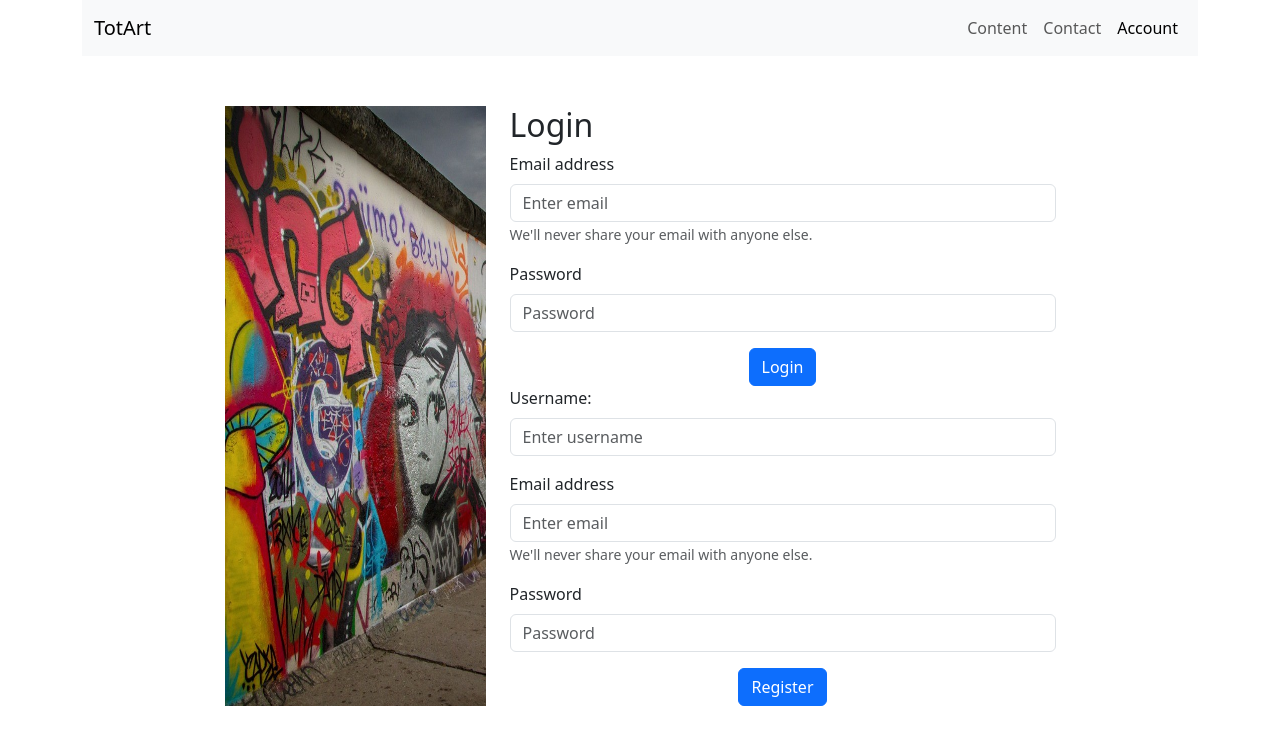
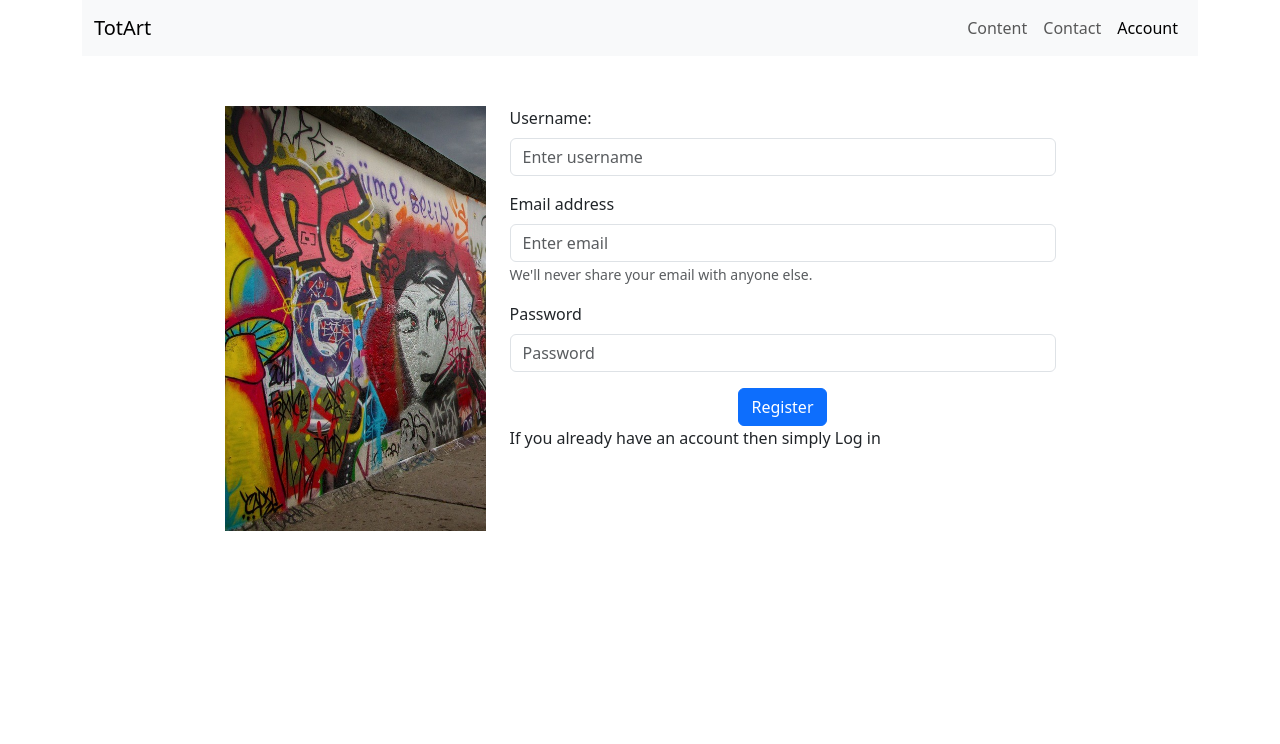
Before and after one commit to RZajacc/totArt, a React (Vite) app in the folder client/: page /account in a window 1280 px wide. Shown: the top 744 px of the page. Built offline with nearby package versions, Linux system fonts and the light colour scheme; the HTML template or start-up script is replaced by a standard one.

Commit message:
register and login are now rendered conditionally

```diff
--- a/client/src/components/ImageUpload.tsx
+++ b/client/src/components/ImageUpload.tsx
@@ -28,6 +28,7 @@ function ImageUpload() {
         requestOptions
       );
       const result = (await response.json()) as UserImage;
+      console.log(result);
       //   setNewUser({ ...newUser, userImage: result.userImage });
     } catch (error) {
       console.log(error);
--- a/client/src/components/Login.tsx
+++ b/client/src/components/Login.tsx
@@ -18,7 +18,11 @@ type LoggingResponse = {
   token: string;
 };
 
-function Login() {
+type Props = {
+  setLogReg: (status: string) => void;
+};
+
+function Login({ setLogReg }: Props) {
   const [loginCredentials, setLoginCredentials] =
     useState<LoginCredentials | null>(null);
 
@@ -82,9 +86,12 @@ function Login() {
     }
   }, []);
 
+  const handleChangeState = () => {
+    setLogReg("register");
+  };
+
   return (
     <div>
-      <h2>Login</h2>
       <div>
         <Form onSubmit={handleSubmitLogin}>
           <Form.Group className="mb-3" controlId="formBasicEmail">
@@ -116,6 +123,12 @@ function Login() {
             </Button>
           </div>
         </Form>
+        <p>
+          If you dont have your account yet, please{" "}
+          <span className="statusHandler" onClick={handleChangeState}>
+            Register
+          </span>
+        </p>
       </div>
     </div>
   );
--- a/client/src/components/Register.tsx
+++ b/client/src/components/Register.tsx
@@ -2,7 +2,11 @@ import { Button, Form } from "react-bootstrap";
 import { ChangeEvent, FormEvent, useState } from "react";
 import { User } from "../types/types";
 
-function Register() {
+type Props = {
+  setLogReg: (status: string) => void;
+};
+
+function Register({ setLogReg }: Props) {
   const [newUser, setNewUser] = useState<User>({
     userName: "",
     email: "",
@@ -38,6 +42,10 @@ function Register() {
     } catch (error) {
       console.log(error);
     }
+  };
+
+  const handleChangeState = () => {
+    setLogReg("login");
   };
 
   return (
@@ -82,6 +90,12 @@ function Register() {
           </Button>
         </div>
       </Form>
+      <p>
+        If you already have an account then simply{" "}
+        <span className="statusHandler" onClick={handleChangeState}>
+          Log in
+        </span>
+      </p>
     </>
   );
 }
--- a/client/src/views/Account.tsx
+++ b/client/src/views/Account.tsx
@@ -1,5 +1,5 @@
 import { useEffect, useState } from "react";
-import { Button, Col, Container, Row } from "react-bootstrap";
+import { Col, Container, Row } from "react-bootstrap";
 import Login from "../components/Login";
 import Register from "../components/Register";
 
@@ -7,6 +7,7 @@ import "../styles/accountPage.css";
 
 function Account() {
   const [userLogged, setUserLogged] = useState(false);
+  const [LogReg, setLogReg] = useState("register");
 
   // * -----------LOGGING IN--------------------
   const isUserLoggedIn = () => {
@@ -19,6 +20,7 @@ function Account() {
   //   setUserLogged(false);
   // };
 
+  console.log(LogReg);
   useEffect(() => {
     const isLoggedIn = isUserLoggedIn();
     if (isLoggedIn) {
@@ -44,9 +46,11 @@ function Account() {
 
           <Col xs={6}>
             {/* <Button onClick={logout}>Logout</Button> */}
-
-            <Login />
-            <Register />
+            {LogReg === "register" ? (
+              <Register setLogReg={setLogReg} />
+            ) : (
+              <Login setLogReg={setLogReg} />
+            )}
           </Col>
         </Row>
       </Container>
```
